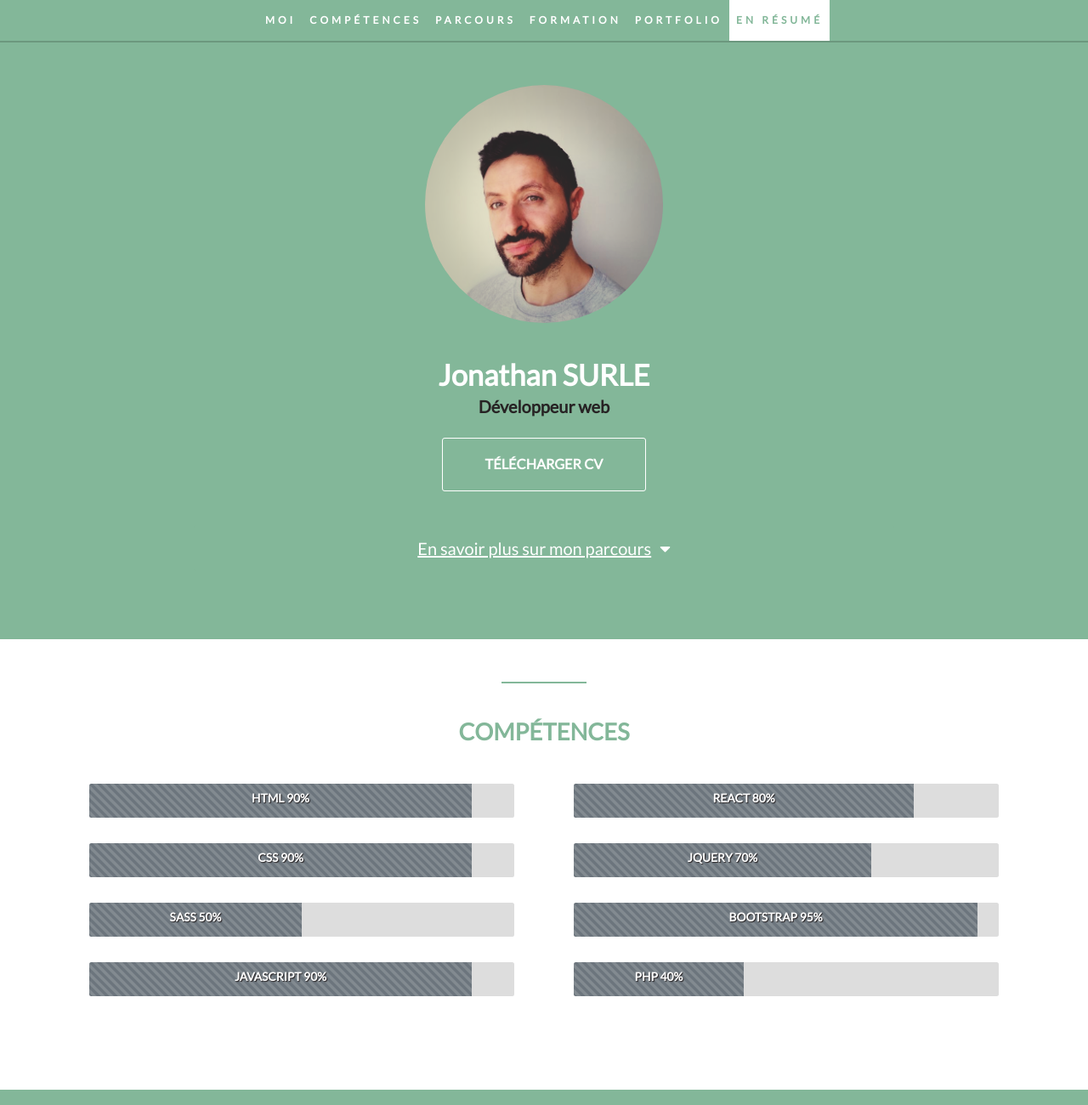
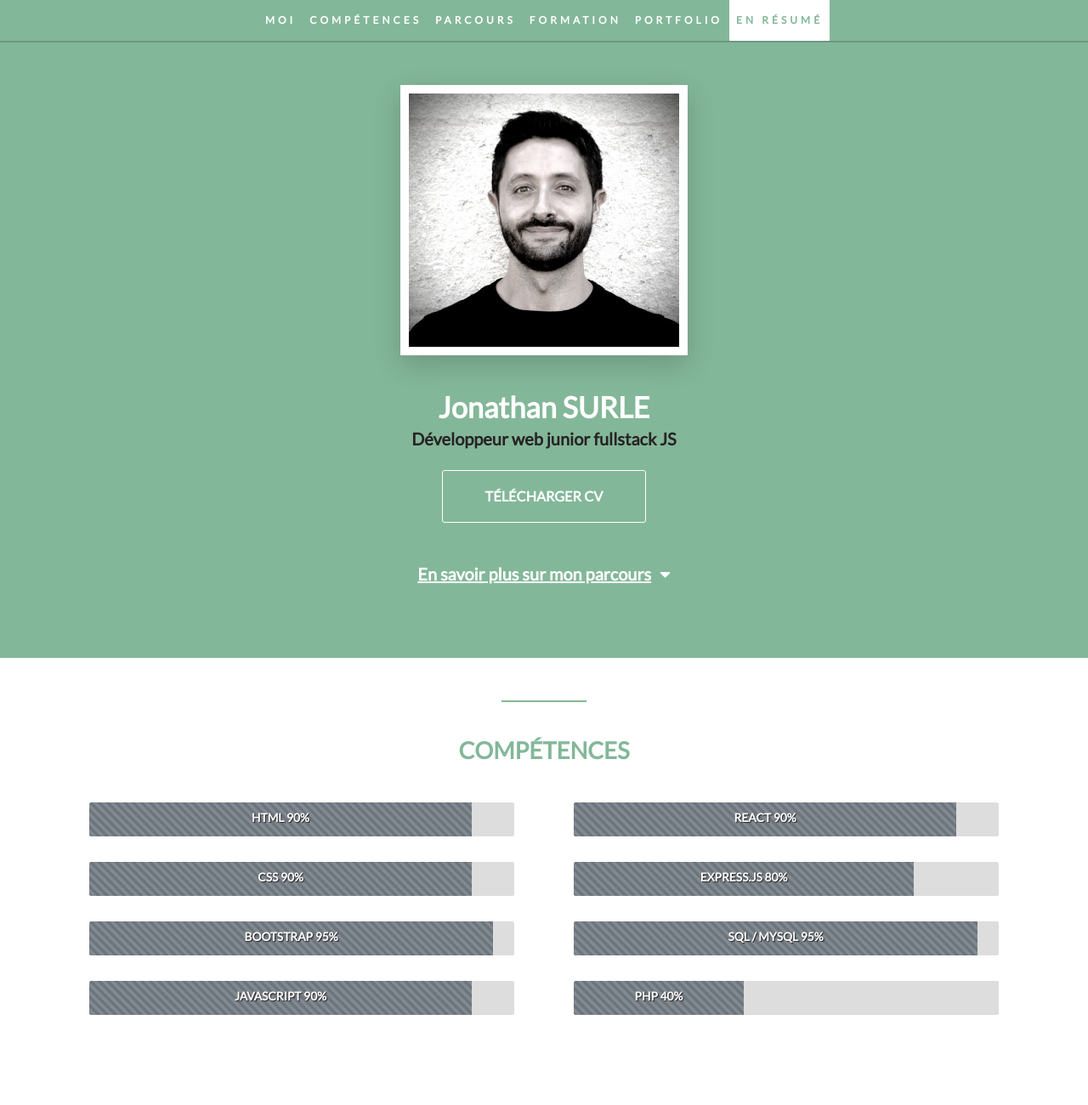
Before and after one commit to surlejonathan/mon-CV, a website: page index.html in a window 1280 px wide. Shown: the top 1300 px of the page at 85% size. Drawn offline with nearby package versions, Linux system fonts and the light colour scheme.

Commit message:
update profile picture and skills

```diff
--- a/css/style.css
+++ b/css/style.css
@@ -121,6 +121,7 @@ section .heading h2 {
 
 .profile-picture {
   text-align: center;
+  max-width: 450px;
   margin: 0 auto;
 }
 
@@ -164,13 +165,16 @@ section .heading h2 {
   color: #fff;
 }
 
-.accordion .card .btn {
+.accordion .card h2 {
   font-size: 2rem;
 }
 
-.accordion .card .btn:hover {
+.accordion .card a {
+  cursor: pointer;
+}
+
+.accordion .card a:hover {
   color: var(--dark-color);
-  font-weight: bold;
 }
 
 /* SKILLS */
--- a/index.html
+++ b/index.html
@@ -62,10 +62,9 @@
       <div class="row">
         <div class="col-xs-8 profile-picture">
           <img
-            src="./img/photo-jon-studio.png"
+            src="./img/Jonathan SURLE.resized.jpg"
             alt="image profil"
-            class="rounded-circle"
-            height="280"
+            class="img-fluid w-75 shadow-lg p-3 bg-white rounded-3"
           />
         </div>
       </div>
@@ -73,7 +72,7 @@
         <div class="col">
           <div class="heading">
             <h1>Jonathan SURLE</h1>
-            <h3>Développeur web</h3>
+            <h3>Développeur web junior fullstack JS</h3>
             <a
               href="./docs/CV_DEV_JONATHAN_SURLE.pdf"
               target="_blank"
@@ -88,11 +87,9 @@
           <div class="accordion w-100 mx-auto" id="accordion">
             <div class="card">
               <div class="card-header" id="headingOne">
-                <h2 class="mb-0">
+                <h2 class="mb-0 text-center">
                   <a
-                    class="btn btn-block"
                     style="text-decoration: underline"
-                    type="button"
                     data-toggle="collapse"
                     data-target="#collapse"
                     aria-expanded="true"
@@ -215,12 +212,12 @@
               <div
                 class="progress-bar progress-bar-striped progress-bar-animated bg-secondary"
                 role="progressbar"
-                style="width: 50%"
-                aria-valuenow="50"
+                style="width: 95%"
+                aria-valuenow="95"
                 aria-valuemin="0"
                 aria-valuemax="100"
               >
-                <h6>SASS 50%</h6>
+                <h6>BOOTSTRAP 95%</h6>
               </div>
             </div>
             <div class="progress">
@@ -241,24 +238,24 @@
               <div
                 class="progress-bar progress-bar-striped progress-bar-animated bg-secondary"
                 role="progressbar"
-                style="width: 80%"
-                aria-valuenow="80"
+                style="width: 90%"
+                aria-valuenow="90"
                 aria-valuemin="0"
                 aria-valuemax="100"
               >
-                <h6>REACT 80%</h6>
+                <h6>REACT 90%</h6>
               </div>
             </div>
             <div class="progress">
               <div
                 class="progress-bar progress-bar-striped progress-bar-animated bg-secondary"
                 role="progressbar"
-                style="width: 70%"
-                aria-valuenow="70"
+                style="width: 80%"
+                aria-valuenow="80"
                 aria-valuemin="0"
                 aria-valuemax="100"
               >
-                <h6>JQUERY 70%</h6>
+                <h6>EXPRESS.JS 80%</h6>
               </div>
             </div>
             <div class="progress">
@@ -270,9 +267,10 @@
                 aria-valuemin="0"
                 aria-valuemax="100"
               >
-                <h6>BOOTSTRAP 95%</h6>
+                <h6>SQL / MYSQL 95%</h6>
               </div>
             </div>
+
             <div class="progress">
               <div
                 class="progress-bar progress-bar-striped progress-bar-animated bg-secondary"
```
Also changed, not shown: img/Jonathan SURLE.resized.jpg (added).
